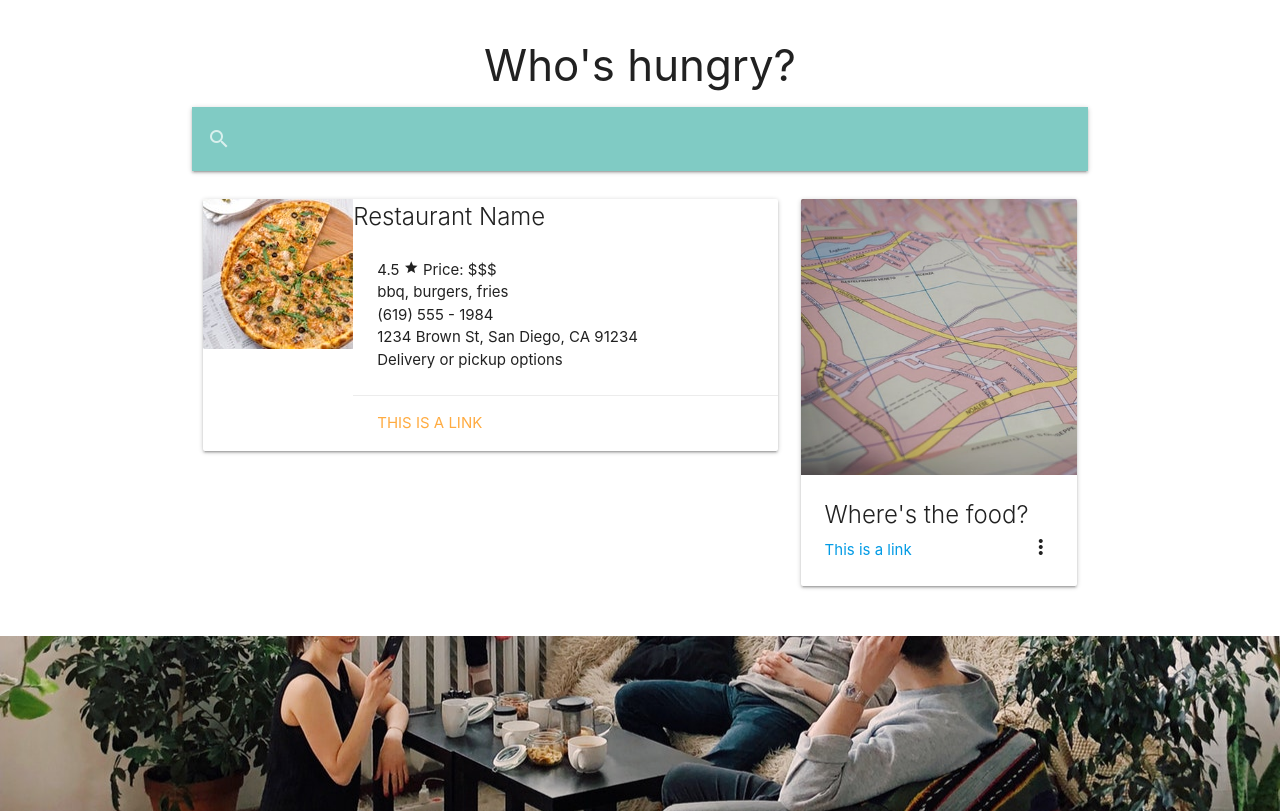
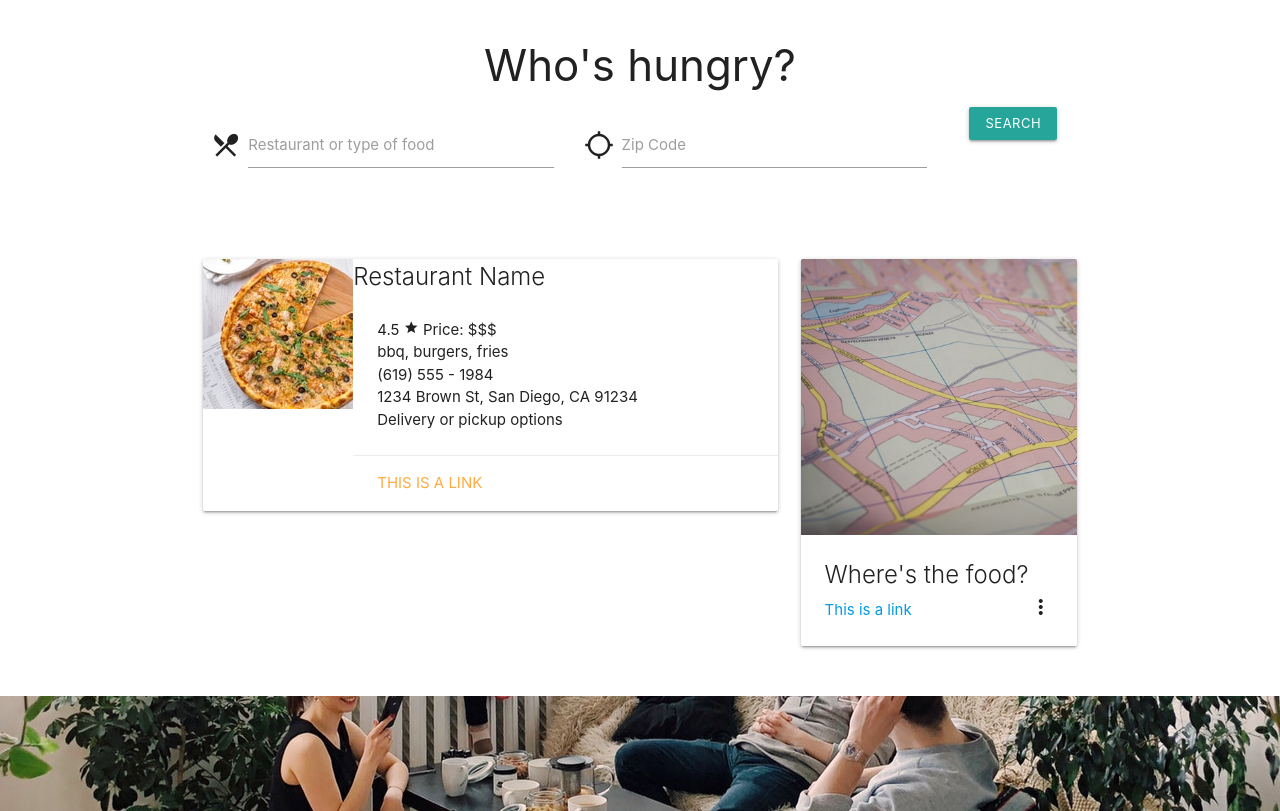
Before and after one commit to qhampton/movoogle, a plain HTML site: page index.html in a window 1280 px wide. Shown: the part 1989-2800 px from the top of the page. Drawn offline with nearby package versions, Linux system fonts and the light colour scheme.

Commit message:
added yelp search form with search button. added for id's

```diff
--- a/index.html
+++ b/index.html
@@ -54,7 +54,7 @@
                 <h3 class="center-align">What are we watching?</h3>
                 <nav class="teal lighten-3">
                     <div class="nav-wrapper">
-                        <form>
+                        <form id="movie-form">
                             <div class="input-field">
                                 <input id="movie-search" type="search" required>
                                 <label class="label-icon" for="search"><i class="material-icons">search</i></label>
@@ -69,13 +69,13 @@
                 <div class="col sm12 m6 l6">
                     <div class="card">
                         <div class="card-image waves-effect waves-block waves-light">
-                            <img class="activator movie-image" src="assets/images/movieplaceholder.jpg" alt="movie picture"
-                                height="150px">
+                            <img class="activator movie-image" src="assets/images/movieplaceholder.jpg"
+                                alt="movie picture" height="150px">
                         </div>
                         <div class="card-content">
                             <span class="card-title activator grey-text text-darken-4 movie-title">Movie Title<i
                                     class="material-icons right">more_vert</i></span>
-                            <p class="year-rating">Year: 1980  Rating: pg</p>
+                            <p class="year-rating">Year: 1980 Rating: pg</p>
                             <p class="actors">Actors: </p>
                             <p class="rotten">Rotten Tomatoes: 97%</p>
                             <p class="trailer"><a href="#">Trailer Link</a></p>
@@ -83,7 +83,8 @@
                         <div class="card-reveal">
                             <span class="card-title grey-text text-darken-4 movie-title">Movie Title<i
                                     class="material-icons right">close</i></span>
-                            <p class="plot">Plot to your movie or show will appear here. So excited to see what you find!</p>
+                            <p class="plot">Plot to your movie or show will appear here. So excited to see what you
+                                find!</p>
                             <table class="striped">
                                 <thead>
                                     <tr>
@@ -118,13 +119,13 @@
                 <div class="col sm12 m6 l6">
                     <div class="card">
                         <div class="card-image waves-effect waves-block waves-light">
-                                <img class="activator movie-image" src="assets/images/movieplaceholder.jpg" alt="movie picture"
-                                    height="150px">
+                            <img class="activator movie-image" src="assets/images/movieplaceholder.jpg"
+                                alt="movie picture" height="150px">
                         </div>
                         <div class="card-content">
                             <span class="card-title activator grey-text text-darken-4 movie-title">Movie Title<i
                                     class="material-icons right">more_vert</i></span>
-                                <p class="year-rating">Year: 1980  Rating: pg</p>
+                            <p class="year-rating">Year: 1980 Rating: pg</p>
                             <p class="actors">Actors: </p>
                             <p class="rotten">Rotten Tomatoes: 97%</p>
                             <p class="trailer"><a href="#">Trailer Link</a></p>
@@ -132,7 +133,8 @@
                         <div class="card-reveal">
                             <span class="card-title grey-text text-darken-4 movie-title">Movie Title<i
                                     class="material-icons right">close</i></span>
-                                <p class="plot">Plot to your movie or show will appear here. So excited to see what you find!</p>
+                            <p class="plot">Plot to your movie or show will appear here. So excited to see what you
+                                find!</p>
                             <table class="striped">
                                 <thead>
                                     <tr>
@@ -175,17 +177,25 @@
     <div class="section white">
         <div class="row container center-align">
             <h3>Who's hungry?</h3>
-            <nav class="teal lighten-3">
-                <div class="nav-wrapper">
-                    <form>
-                        <div class="input-field">
-                            <input id="food-search" type="search" required>
-                            <label class="label-icon" for="search"><i class="material-icons">search</i></label>
-                            <i class="material-icons">close</i>
+            <div class="row">
+                <form class="col s12">
+                  <div class="row">
+                    <div class="input-field col s12 m5 l5">
+                      <i class="material-icons prefix">local_dining</i>
+                      <input id="food-search" type="text" class="validate">
+                      <label for="icon_prefix">Restaurant or type of food</label>
+                    </div>
+                    <div class="input-field col s12 m5 l5">
+                      <i class="material-icons prefix">location_searching</i>
+                      <input id="zip-search" type="text" class="validate">
+                      <label for="icon_telephone">Zip Code</label>
+                    </div>
+                    <div class="col s6 m2 l2">
+                        <a class="waves-effect waves-light btn-small" id="yelp-submit">Search</a>
+                    </div>
                   </div>
                 </form>
               </div>
-            </nav>
         </div>
         <div class="row container">
             <div class="col s12 m8" id="food">
@@ -243,7 +253,8 @@
         <br>
     </div>
     <!-- to the top button -->
-    <a class="btn-floating btn-large waves-effect waves-light teal lighten-3" id="myBtn"><i class="material-icons">arrow_upward</i></a>
+    <a class="btn-floating btn-large waves-effect waves-light teal lighten-3" id="myBtn"><i
+            class="material-icons">arrow_upward</i></a>
     <!-- footer -->
     <footer class="page-footer teal lighten-3">
         <div class="container">
@@ -278,6 +289,8 @@
         integrity="sha256-CSXorXvZcTkaix6Yvo6HppcZGetbYMGWSFlBw8HfCJo=" crossorigin="anonymous"></script>
     <!-- materialize javascript -->
     <script src="https://cdnjs.cloudflare.com/ajax/libs/materialize/1.0.0/js/materialize.min.js"></script>
+    <!-- apikey page -->
+    <script src="assets/javascript/apiKey.js"></script>
     <!-- javascript -->
     <script type="text/javascript" src="assets/javascript/app.js"></script>
 </body>
```
Lines whose indentation alone changed are shown as unchanged.
